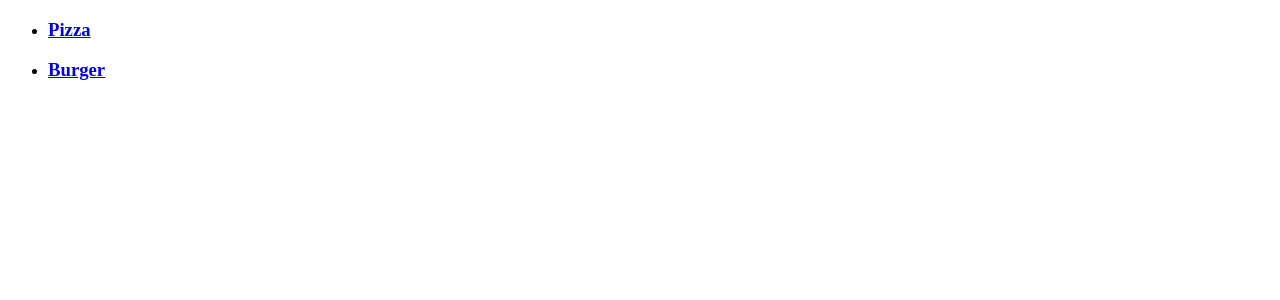
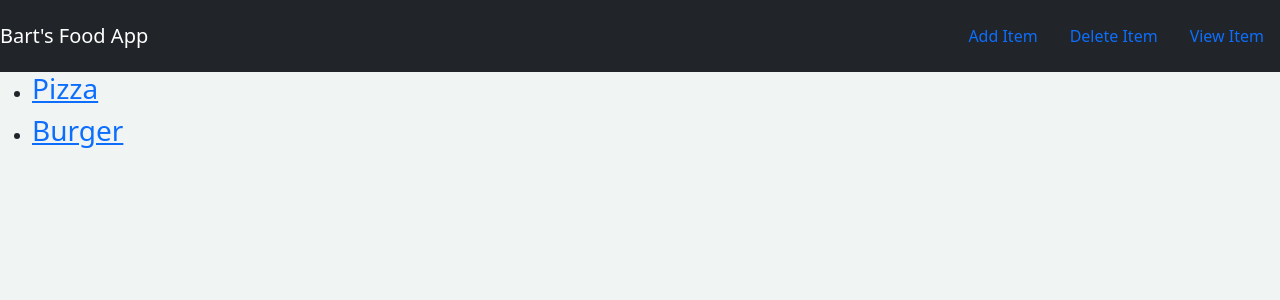
Before and after one commit to bartoszper/Django-CRUD-FOOD-app, a Django app: page / in a window 1280 px wide. Before the commit the part shown is almost empty. Shown: the top 300 px of the page. Run offline with Django 3.2, Linux system fonts and the light colour scheme; data comes from the database, SQL or seed files in the repository.

Commit message:
Create Navbar in html

```diff
--- a/food_app/web/static/style.css
+++ b/food_app/web/static/style.css
@@ -0,0 +1,3 @@
+body {
+    background: rgb(240, 245, 244);
+}
--- a/food_app/web/templates/index.html
+++ b/food_app/web/templates/index.html
@@ -1,15 +1,31 @@
+{% load static%}
+
 <!DOCTYPE html>
 <html lang="pl">
 <head>
     <meta charset="UTF-8">
     <meta name="viewport" content="width=device-width, initial-scale=1.0">
+    <link href="https://cdn.jsdelivr.net/npm/bootstrap@5.0.0-beta1/dist/css/bootstrap.min.css" rel="stylesheet" integrity="sha384-giJF6kkoqNQ00vy+HMDP7azOuL0xtbfIcaT9wjKHr8RbDVddVHyTfAAsrekwKmP1" crossorigin="anonymous">
+    <link rel="stylesheet" href="{% static 'style.css' %}">
     <title>Document</title>
 </head>
 <body>
+    <nav class="navbar navbar-dark bg-dark">
+
+        <a href="#" class="navbar-brand">Bart's Food App</a>
+
+        <div class="navbar">
+            <a href="#" class="nav-item nav-link">Add Item</a>
+            <a href="#" class="nav-item nav-link">Delete Item</a>
+            <a href="#" class="nav-item nav-link">View Item</a>
+        </div>
+
+    </nav>
+
     <ul>
         {% for item in item_list %}
 
-        <li><h3><a href="{% url 'web:detail' item.id %}">{{item.item_name}}</a></h3></li>
+        <li><h3><a href="{% url 'food:detail' item.id %}">{{item.item_name}}</a></h3></li>
 
         {% endfor %}
 
--- a/food_app/web/urls.py
+++ b/food_app/web/urls.py
@@ -1,5 +1,7 @@
 from django.urls import path
 from . import views
+
+app_name = 'food'
 
 urlpatterns = [
     path('', views.index, name='index' ),
```
